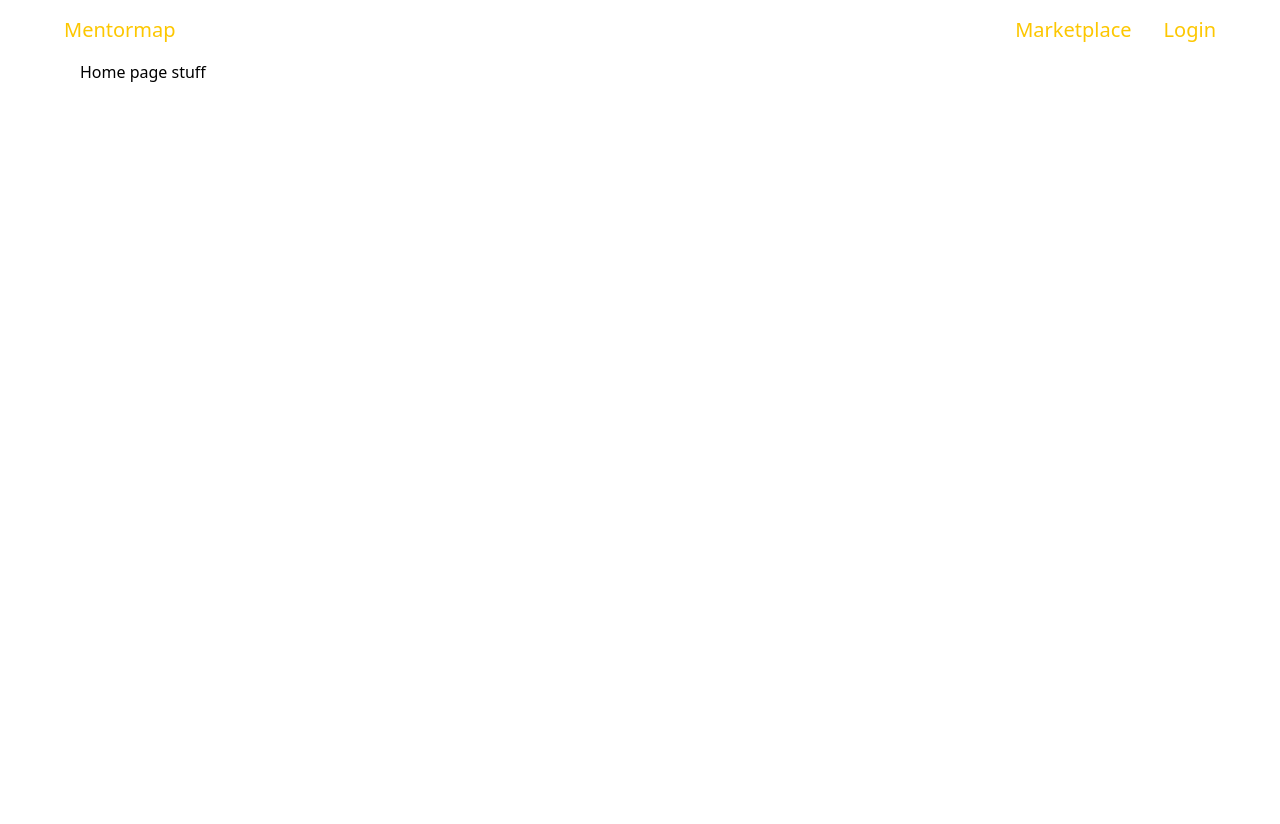
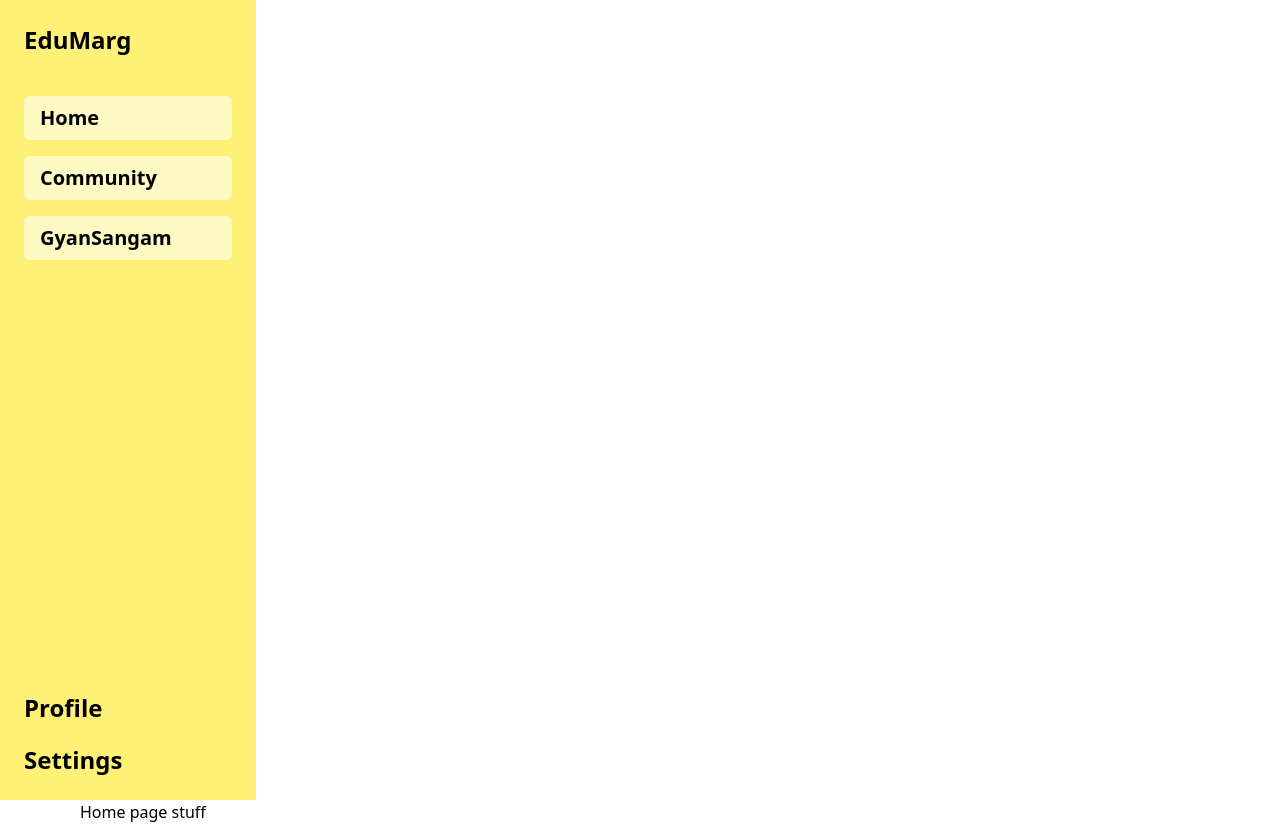
Before and after one commit to Mann-19/E-learning-Platform, a React (Vite) app in the folder client/: page / in a window 1280 px wide. Before the commit the page ends 800 px from the top, so only its background shows below. Built offline with nearby package versions, Linux system fonts and the light colour scheme.

Commit message:
sidebar made without icons

```diff
--- /dev/null
+++ b/client/src/components/Sidebar.jsx
@@ -0,0 +1,34 @@
+const Sidebar = () => {
+    return (
+      <div className="w-64 bg-[#FFF176] h-screen flex flex-col justify-between p-6 text-black font-semibold">
+        <div>
+          <h1 className="text-2xl mb-10">EduMarg</h1>
+
+          <div className="space-y-4">
+            <button className="w-full text-xl text-left bg-[#FFF9C4] py-2 px-4 rounded-md hover:bg-[#FFF59D]">
+              Home
+            </button>
+
+            <button className="w-full text-xl text-left bg-[#FFF9C4] py-2 px-4 rounded-md hover:bg-[#FFF59D]">
+              Community
+            </button>
+
+            <button className="w-full text-xl text-left bg-[#FFF9C4] py-2 px-4 rounded-md hover:bg-[#FFF59D]">
+              GyanSangam
+            </button>
+          </div>
+        </div>
+
+        <div className="space-y-4">
+          <button className="text-2xl w-full text-left">
+            Profile
+          </button>
+          <button className="text-2xl w-full text-left">
+            Settings
+          </button>
+        </div>
+      </div>
+    );
+  };
+
+  export default Sidebar;
--- a/client/src/pages/Home.jsx
+++ b/client/src/pages/Home.jsx
@@ -1,9 +1,11 @@
 import Navbar from "../components/Navbar";
+import Sidebar from "../components/Sidebar";
 
 const Home = () => {
   return (
     <div className=" text-3xl h-[100vh]">
-      <Navbar />
+      {/*<Navbar />*/}
+      <Sidebar />
 
       <main className="px-20">
         <p className="text-black text-base">Home page stuff</p>
```
